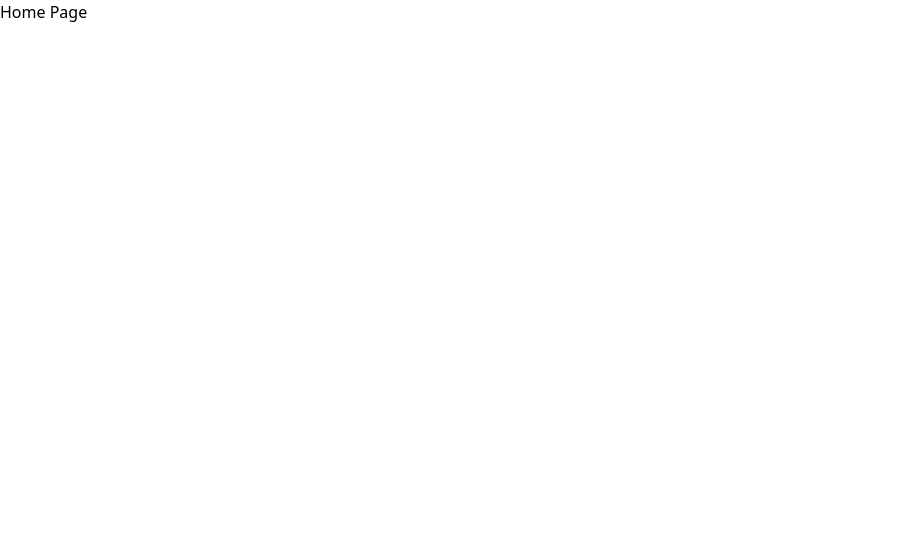
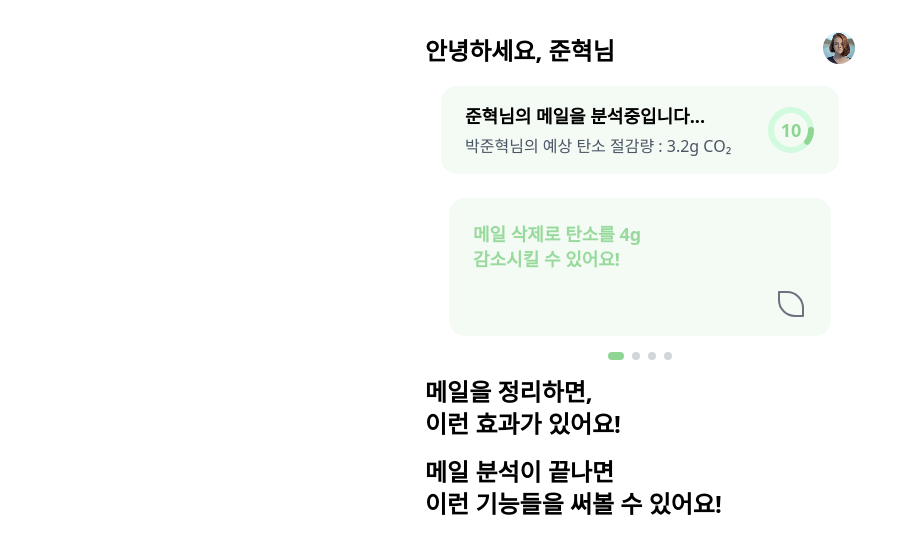
Before and after one commit to mail-green/mail-green-frontend, a React (Vite) app: page /home in a window 1280 px wide. Shown: the top 554 px of the page, without its empty margins (0-917 px from the left). Built offline with nearby package versions, Linux system fonts and the light colour scheme.

Commit message:
[MG-13] feat : 카로셀 구현

```diff
--- /dev/null
+++ b/src/components/common/carousel/CarouselCardContainer.tsx
@@ -0,0 +1,13 @@
+import React from 'react';
+
+type Props = {
+    children: React.ReactNode;
+}
+
+export function CarouselCardContainer({ children }: Props) {
+    return (
+        <div className="bg-main-light rounded-2xl px-6 py-6 h-auto flex flex-col justify-between relative min-w-0">
+            {children}
+        </div>
+    );
+}
--- /dev/null
+++ b/src/components/common/carousel/CarouselCardList.tsx
@@ -0,0 +1,115 @@
+import React, { useState, useRef, useLayoutEffect } from "react";
+import { PaginationDots } from "./PaginationDots";
+
+type CarouselProps<T> = {
+    data: T[];
+    renderCard: (item: T, idx: number) => React.ReactNode;
+};
+
+export function Carousel<T>({ data, renderCard }: CarouselProps<T>) {
+    const [current, setCurrent] = useState(0);
+    const [dragX, setDragX] = useState(0);
+    const [isDragging, setIsDragging] = useState(false);
+    const touchStartX = useRef<number | null>(null);
+    const mouseDownX = useRef<number | null>(null);
+    const containerRef = useRef<HTMLDivElement>(null);
+    const [containerWidth, setContainerWidth] = useState(0);
+
+    useLayoutEffect(() => {
+        if (containerRef.current) {
+            setContainerWidth(containerRef.current.offsetWidth);
+        }
+        const handleResize = () => {
+            if (containerRef.current) setContainerWidth(containerRef.current.offsetWidth);
+        };
+        window.addEventListener("resize", handleResize);
+        return () => window.removeEventListener("resize", handleResize);
+    }, []);
+
+    // 터치 이벤트
+    const onTouchStart = (e: React.TouchEvent) => {
+        touchStartX.current = e.touches[0].clientX;
+        setIsDragging(true);
+    };
+    const onTouchMove = (e: React.TouchEvent) => {
+        if (!isDragging || touchStartX.current === null) return;
+        const moveX = e.touches[0].clientX - touchStartX.current;
+        setDragX(moveX);
+    };
+    const onTouchEnd = () => {
+        if (!isDragging) return;
+        setIsDragging(false);
+        if (Math.abs(dragX) > containerWidth / 4) {
+            if (dragX < 0 && current < data.length - 1) {
+                setCurrent(current + 1);
+            } else if (dragX > 0 && current > 0) {
+                setCurrent(current - 1);
+            }
+        }
+        setDragX(0);
+        touchStartX.current = null;
+    };
+
+    // 마우스 이벤트
+    const onMouseDown = (e: React.MouseEvent) => {
+        mouseDownX.current = e.clientX;
+        setIsDragging(true);
+    };
+    const onMouseMove = (e: React.MouseEvent) => {
+        if (!isDragging || mouseDownX.current === null) return;
+        const moveX = e.clientX - mouseDownX.current;
+        setDragX(moveX);
+    };
+    const onMouseUp = () => {
+        if (!isDragging) return;
+        setIsDragging(false);
+        if (Math.abs(dragX) > containerWidth / 4) {
+            if (dragX < 0 && current < data.length - 1) {
+                setCurrent(current + 1);
+            } else if (dragX > 0 && current > 0) {
+                setCurrent(current - 1);
+            }
+        }
+        setDragX(0);
+        mouseDownX.current = null;
+    };
+    const onMouseLeave = () => {
+        if (isDragging) onMouseUp();
+    };
+
+    // 카드 translateX 계산 (한 번에 한 장만 중앙에 오도록)
+    const offset = -current * containerWidth + dragX;
+
+    return (
+        <div className="relative w-full max-w-xl mx-auto select-none">
+            <div
+                className="overflow-hidden"
+                ref={containerRef}
+                onTouchStart={onTouchStart}
+                onTouchMove={onTouchMove}
+                onTouchEnd={onTouchEnd}
+                onMouseDown={onMouseDown}
+                onMouseMove={onMouseMove}
+                onMouseUp={onMouseUp}
+                onMouseLeave={onMouseLeave}
+                style={{ height: "auto", cursor: isDragging ? "grabbing" : "grab" }}
+            >
+                <div
+                    className="flex transition-transform duration-500"
+                    style={{
+                        width: "100%",
+                        transform: `translateX(${offset}px)`,
+                        transition: isDragging ? "none" : "transform 0.5s cubic-bezier(.4,0,.2,1)",
+                    }}
+                >
+                    {data.map((item, idx) => (
+                        <div key={idx} className="flex-[0_0_100%] min-w-0 px-2">
+                            {renderCard(item, idx)}
+                        </div>
+                    ))}
+                </div>
+            </div>
+            <PaginationDots activeIndex={current} total={data.length} />
+        </div>
+    );
+}
--- /dev/null
+++ b/src/components/common/carousel/PaginationDots.tsx
@@ -0,0 +1,21 @@
+type Props = {
+    activeIndex: number;
+    total: number;
+}
+
+export function PaginationDots({ activeIndex, total }: Props) {
+    return (
+        <div className="flex justify-center mt-4 gap-2">
+            {Array.from({ length: total }).map((_, i) => (
+                <div
+                    key={i}
+                    className={
+                        i === activeIndex
+                            ? "w-4 h-2 rounded-full bg-main transition-all duration-200"
+                            : "w-2 h-2 rounded-full bg-gray-300 transition-all duration-200"
+                    }
+                />
+            ))}
+        </div>
+    );
+}
--- /dev/null
+++ b/src/components/home/carouselCards/EffectCard.tsx
@@ -0,0 +1,19 @@
+import React from 'react';
+import { CarouselCardContainer } from '../../common/carousel/CarouselCardContainer';
+
+type Props = {
+    text: string;
+    icon: React.ReactNode;
+}
+
+// 메일 정리 효과 소개 카드
+export function EffectCard({ text, icon }: Props) {
+    return (
+        <CarouselCardContainer>
+            <div className="font-bold text-lg leading-snug text-main opacity-90 whitespace-pre-line mb-10">
+                {text}
+            </div>
+            <div className="absolute bottom-4 right-6">{icon}</div>
+        </CarouselCardContainer>
+    )
+}
--- a/src/pages/Home.tsx
+++ b/src/pages/Home.tsx
@@ -1,7 +1,35 @@
 import React from 'react';
+import GlobalContainer from '../container/GlobalContainer';
+import Navbar from '../components/common/navbar';
+import { AnalyzingStatusCard } from '../components/home/analyzingStatusCard';
+import TitleText from '../components/common/TitleText';
+import { Carousel } from '../components/common/carousel/CarouselCardList';
+import { EffectCard } from '../components/home/carouselCards/effectCard';
+import cardData from '../mock/exampleCarouselData';
 
 function Home() {
-    return <div>Home Page</div>;
+    return <GlobalContainer>
+        <Navbar />
+        <div className='mt-4 px-4'>
+            <AnalyzingStatusCard />
+            <div className='mt-6'>
+                <Carousel
+                    data={cardData}
+                    renderCard={(item, idx) => <EffectCard text={item.text} icon={item.icon} key={idx} />}
+                />
+            </div>
+        </div>
+        <div className='mt-4'>
+            <TitleText text={'메일을 정리하면,\n 이런 효과가 있어요!'} />
+        </div>
+        <div>
+
+        </div>
+        <div className='mt-4'>
+            <TitleText text={'메일 분석이 끝나면\n이런 기능들을 써볼 수 있어요!'} />
+        </div>
+        <div></div>
+    </GlobalContainer>;
 }
 
 export default Home;
```
